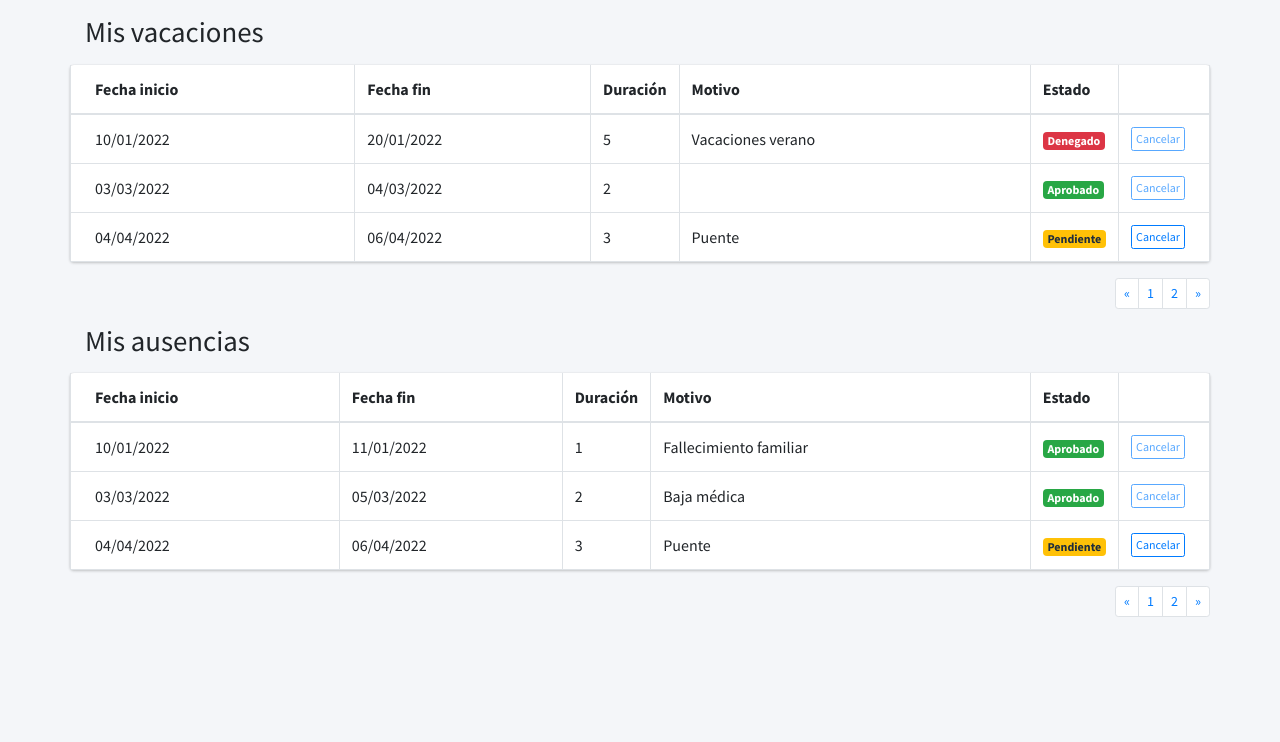
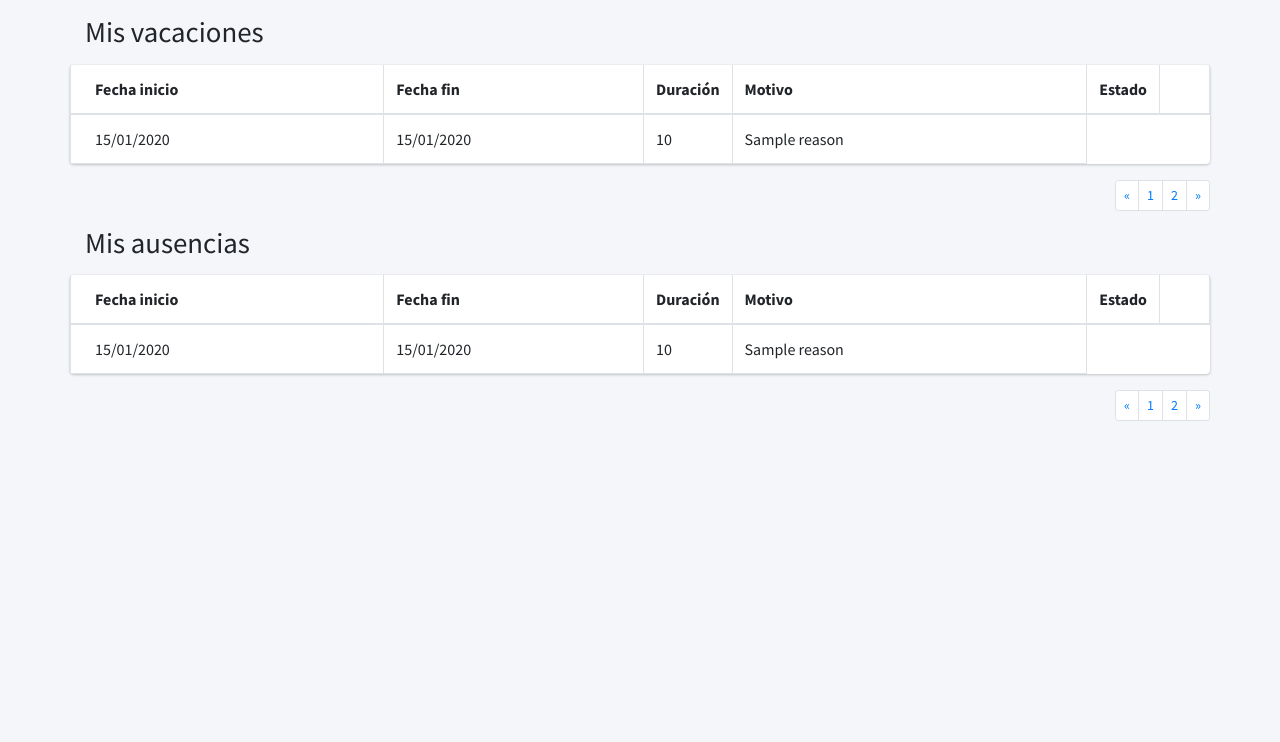
Before and after one commit to OriolJorbaOlmeda/TFM-Gestor-de-Vacaciones, a Symfony app: template app/symfony/templates/empleado/mis_vacaciones.html.twig in a window 1280 px wide. Shown: the top 742 px of the page. Run offline with Twig, Linux system fonts and the light colour scheme; the template is opened without the code that fills it: most values are stand-ins (such as "Sample title", 1, 10 or a date in 2020); some libraries are stand-ins or nearby versions.

Commit message:
Mostrar las vacaciones por pantalla

```diff
--- a/app/symfony/templates/empleado/mis_vacaciones.html.twig
+++ b/app/symfony/templates/empleado/mis_vacaciones.html.twig
@@ -45,42 +45,29 @@
                                         </tr>
                                         </thead>
                                         <tbody>
+
+                                        {% for petition in vacations %}
                                             <tr>
-                                            <td>10/01/2022</td>
-                                            <td>20/01/2022</td>
-                                            <td>5</td>
-                                            <td>Vacaciones verano</td>
-                                            <td><span class="badge bg-danger">Denegado</span></td>
-                                            <td>
-                                                <button type="button"
-                                                        class="btn btn-block btn-outline-primary btn-xs disabled">Cancelar
-                                                </button>
-                                            </td>
-                                        </tr>
-                                        <tr>
-                                            <td>03/03/2022</td>
-                                            <td>04/03/2022</td>
-                                            <td>2</td>
-                                            <td></td>
+                                                <td> {{ petition.getInitialDate()|date("d/m/Y") }} </td>
+                                                <td> {{ petition.getFinalDate()|date("d/m/Y") }} </td>
+                                                <td> {{ petition.duration}} </td>
+                                                <td> {{ petition.reason}} </td>
+                                                {% if petition.state == 'ACCEPTED' %}
                                                     <td><span class="badge bg-success">Aprobado</span></td>
-                                            <td>
-                                                <button type="button"
-                                                        class="btn btn-block btn-outline-primary btn-xs disabled">Cancelar
-                                                </button>
-                                            </td>
-                                        </tr>
-                                        <tr>
-                                            <td>04/04/2022</td>
-                                            <td>06/04/2022</td>
-                                            <td>3</td>
-                                            <td>Puente</td>
+                                                {% elseif petition.state == 'PENDING' %}
                                                     <td><span class="badge bg-warning">Pendiente</span></td>
                                                     <td>
                                                         <button type="button"
                                                                 class="btn btn-block btn-outline-primary btn-xs">Cancelar
                                                         </button>
                                                     </td>
+                                                {% elseif petition.state == 'DENIED' %}
+                                                    <td><span class="badge bg-danger">Denegado</span></td>
+                                                {% endif %}
+
                                             </tr>
+                                        {% endfor %}
+
                                         </tbody>
                                     </table>
                                 </div>
@@ -124,42 +111,29 @@
                                         </tr>
                                         </thead>
                                         <tbody>
+
+                                        {% for petition in absences %}
+
                                             <tr>
-                                            <td>10/01/2022</td>
-                                            <td>11/01/2022</td>
-                                            <td>1</td>
-                                            <td>Fallecimiento familiar</td>
+                                                <td> {{ petition.getInitialDate()|date("d/m/Y") }} </td>
+                                                <td> {{ petition.getFinalDate()|date("d/m/Y") }} </td>
+                                                <td> {{ petition.duration}} </td>
+                                                <td> {{ petition.reason}} </td>
+                                                {% if petition.state == 'ACCEPTED' %}
                                                     <td><span class="badge bg-success">Aprobado</span></td>
-                                            <td>
-                                                <button type="button"
-                                                        class="btn btn-block btn-outline-primary btn-xs disabled">Cancelar
-                                                </button>
-                                            </td>
-                                        </tr>
-                                        <tr>
-                                            <td>03/03/2022</td>
-                                            <td>05/03/2022</td>
-                                            <td>2</td>
-                                            <td>Baja médica</td>
-                                            <td><span class="badge bg-success">Aprobado</span></td>
-                                            <td>
-                                                <button type="button"
-                                                        class="btn btn-block btn-outline-primary btn-xs disabled">Cancelar
-                                                </button>
-                                            </td>
-                                        </tr>
-                                        <tr>
-                                            <td>04/04/2022</td>
-                                            <td>06/04/2022</td>
-                                            <td>3</td>
-                                            <td>Puente</td>
+                                                {% elseif petition.state == 'PENDING' %}
                                                     <td><span class="badge bg-warning">Pendiente</span></td>
                                                     <td>
                                                         <button type="button"
                                                                 class="btn btn-block btn-outline-primary btn-xs">Cancelar
                                                         </button>
                                                     </td>
+                                                {% elseif petition.state == 'DENIED' %}
+                                                    <td><span class="badge bg-danger">Denegado</span></td>
+                                                {% endif %}
                                             </tr>
+
+                                        {% endfor %}
                                         </tbody>
                                     </table>
                                 </div>
```
Also changed, not shown: app/symfony/src/Controller/VacationListController.php (added, +30 -0 lines), app/symfony/src/Repository/PetitionRepository.php (+30 -0 lines). Lines whose indentation alone changed are shown as unchanged.
